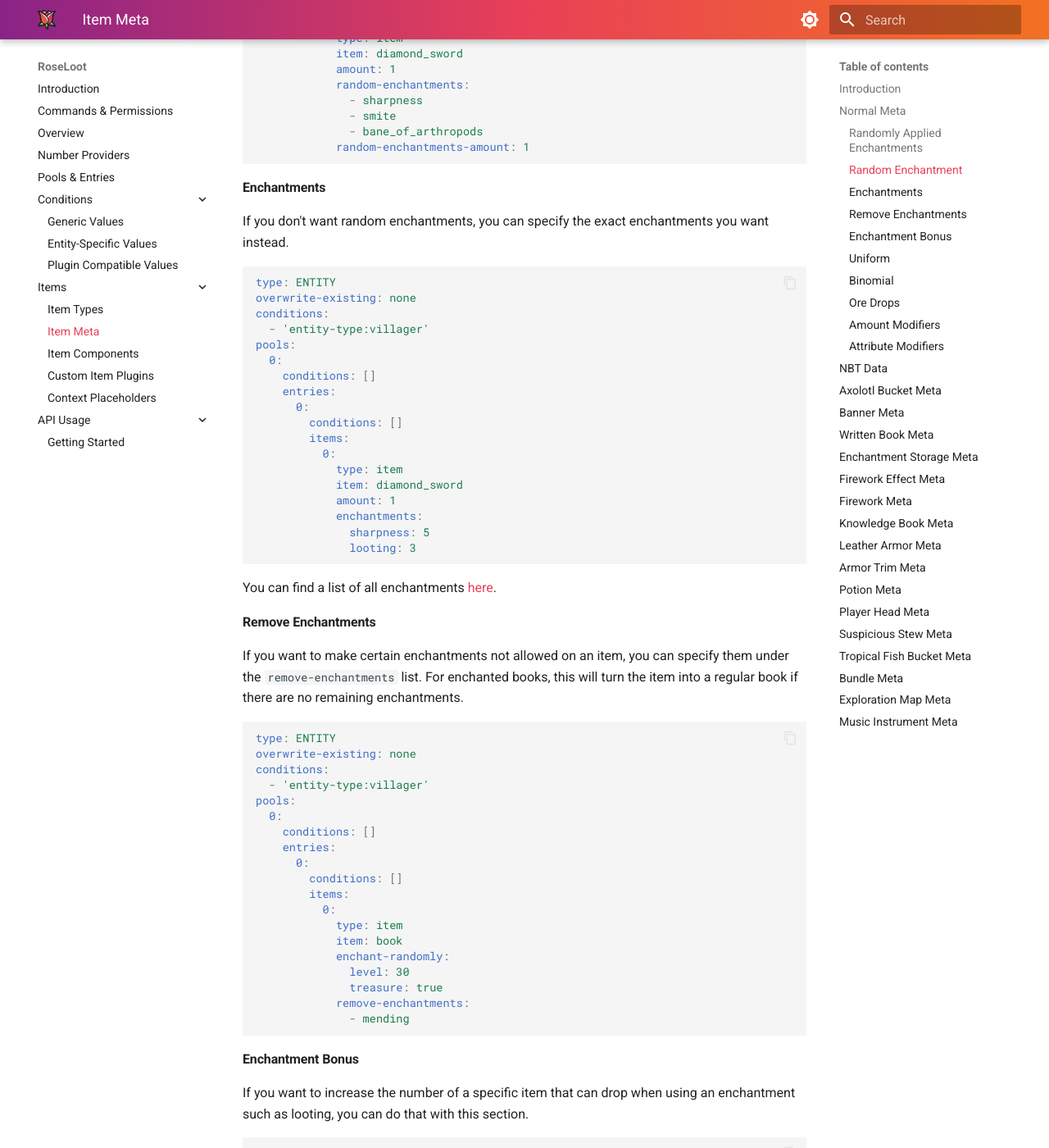
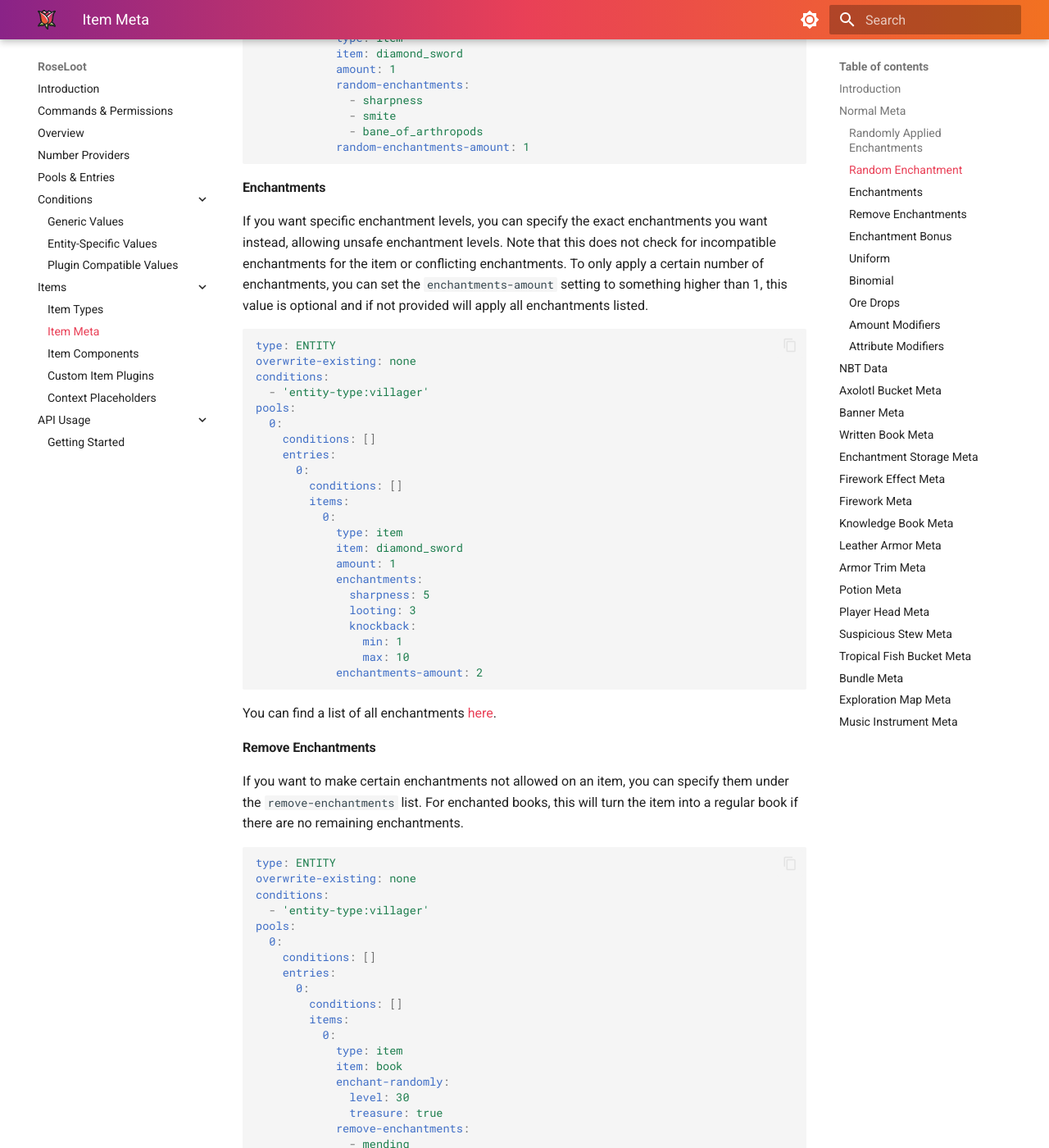
Before and after one commit to Rosewood-Development/RoseWiki, an MkDocs documentation site: the page built from docs/RoseLoot/item-meta.md, in a window 1280 px wide and 1400 px high, scrolled down 2716 px. Shown: the whole window at 82% size. Built offline with MkDocs 1.6.1 and Material for MkDocs 9.7.7, drawn with Linux system fonts in a browser that asks for light colours.

Commit message:
Add RoseLoot item meta enchantments-amount property info

````diff
--- a/docs/RoseLoot/item-meta.md
+++ b/docs/RoseLoot/item-meta.md
@@ -74,7 +74,7 @@ pools:
 ```
 
 #### Enchantments
-If you don't want random enchantments, you can specify the exact enchantments you want instead.
+If you want specific enchantment levels, you can specify the exact enchantments you want instead, allowing unsafe enchantment levels.  Note that this does not check for incompatible enchantments for the item or conflicting enchantments.  To only apply a certain number of enchantments, you can set the `enchantments-amount` setting to something higher than 1, this value is optional and if not provided will apply all enchantments listed.
 ```yaml
 type: ENTITY
 overwrite-existing: none
@@ -94,6 +94,10 @@ pools:
             enchantments:
               sharpness: 5
               looting: 3
+              knockback:
+                min: 1
+                max: 10
+            enchantments-amount: 2
 ```
 You can find a list of all enchantments [here](https://www.digminecraft.com/lists/enchantment_list_pc.php).
 
````
